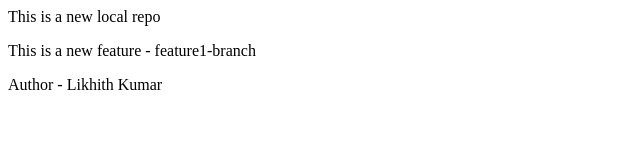
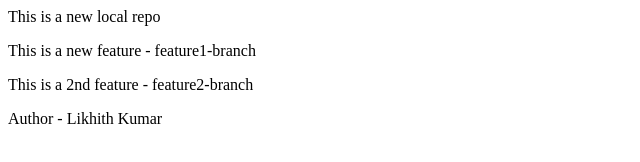
Before and after one commit to likhithkumarb75/local-repo, a plain HTML site: page index.html in a window 1280 px wide. Shown: the whole page, without its empty margins (0-640 px from the left). Drawn offline with Linux system fonts and the light colour scheme.

Commit message:
Adding a 2nd feature - 'feature2' (#3)

```diff
--- a/index.html
+++ b/index.html
@@ -1,3 +1,4 @@
 <p>This is a new local repo </p>
 <p> This is a new feature - feature1-branch</p>
+<p> This is a 2nd feature - feature2-branch</p>
 <p> Author - Likhith Kumar</p>
```
